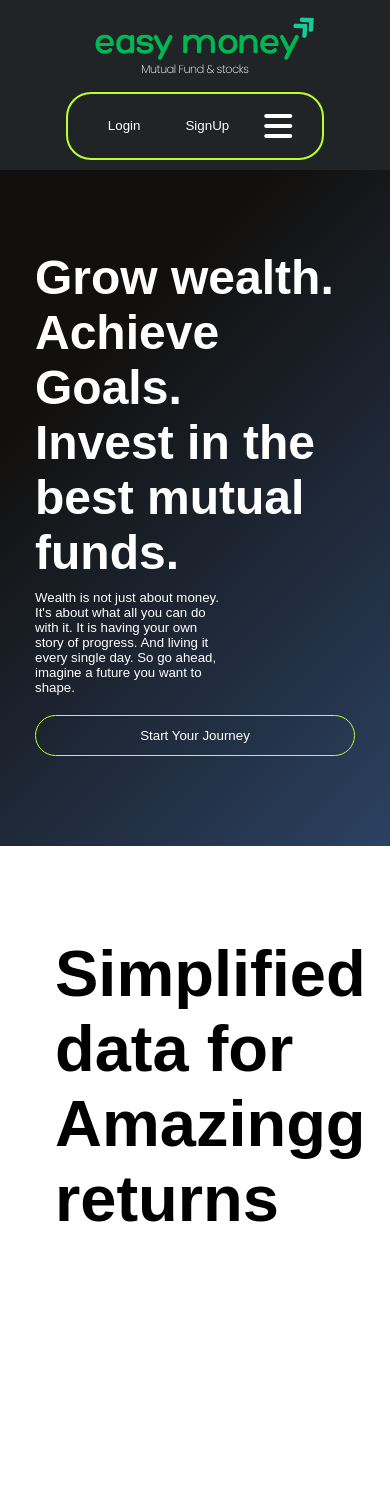
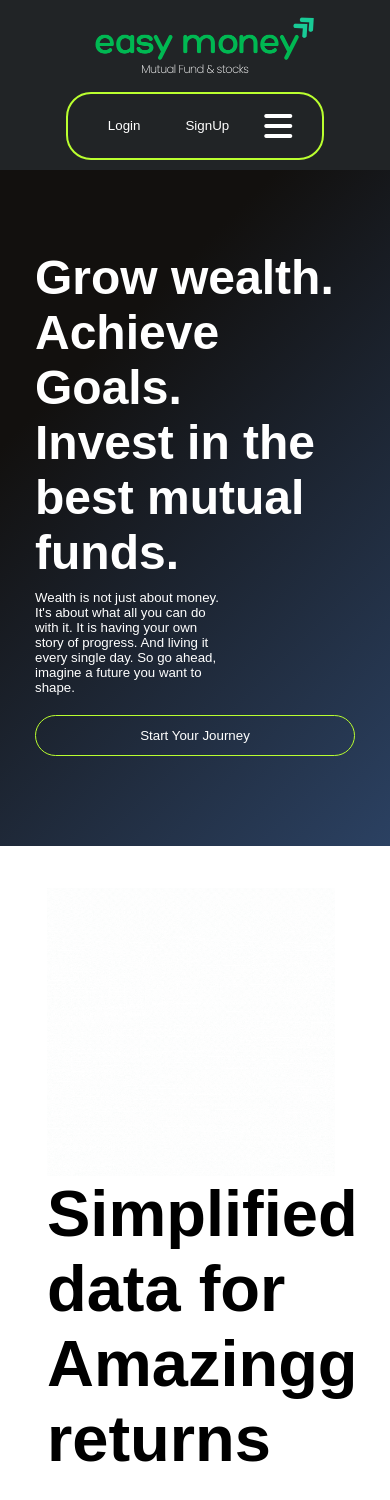
Before and after one commit to MashooqAli9140/easy-money, a React (Vite) app in the folder frontend/easymoney/: page / in a window 390 px wide. Shown: the top 1500 px of the page. Before the commit the page ends 1326 px from the top, so only its background shows below. Built offline with nearby package versions, Linux system fonts and the light colour scheme.

Commit message:
home hero secton two updated

```diff
--- a/frontend/easymoney/src/componants/Home_Hero/Home_Hero_2.jsx
+++ b/frontend/easymoney/src/componants/Home_Hero/Home_Hero_2.jsx
@@ -6,7 +6,8 @@ const Home_Hero_2 = () => {
   return (
        <div id='home-hero-2'>
        <div id='home-hero-left-2'>
-        <div style={{ padding:"10px 10px 10px 10px", margin:"0 auto 0", maxWidth:"300px"}}>
+        <div style={{ padding:"2px 10px 10px 2px", margin:"0 auto 0", maxWidth:"300px"}}>
+        <img id='return-img' style={{ width:"100%"}} src= {returns} alt="grow_icon" />
         <h1 style={{ fontSize:"65px"}}> Simplified data for Amazingg returns </h1>
         </div>
        </div>
--- a/frontend/easymoney/src/componants/Home_Hero/Home_hero_2.css
+++ b/frontend/easymoney/src/componants/Home_Hero/Home_hero_2.css
@@ -16,9 +16,20 @@
     /* background-color: rgb(0, 158, 61); */
     flex: 1;
 }
+#return-img{
+    display: none;
+
+}
 
 @media screen and ( max-width:900px) {
-    #home-hero-right-2{
+    #home-hero-left-2{
+        padding: 10px 50px 10px 50px;
+    }
+    #return-img{
+        display: block;
+    }
+
+#home-hero-right-2{
        display: none;
     }
 }
```
